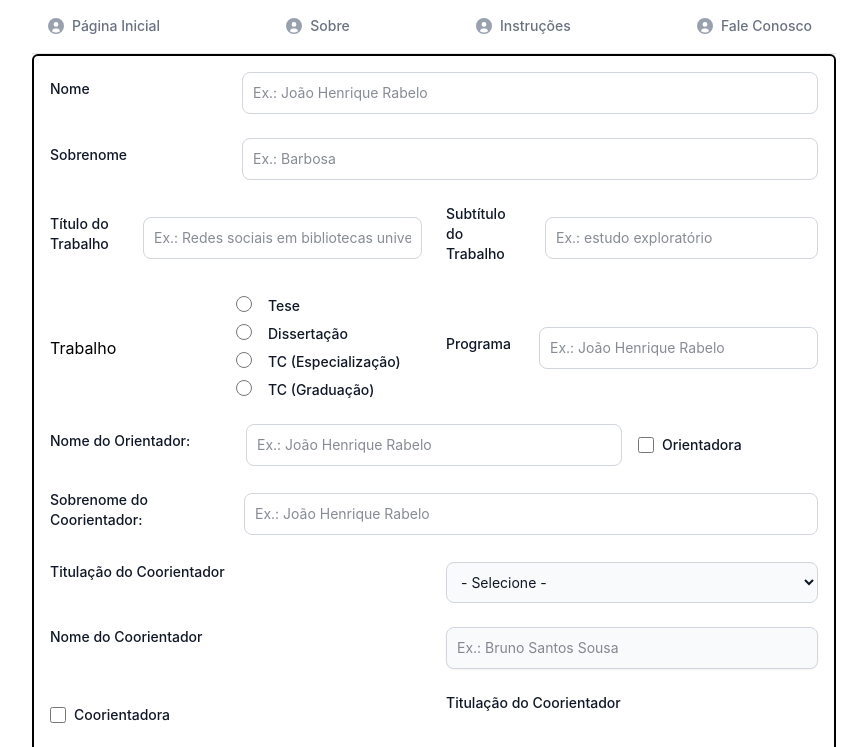
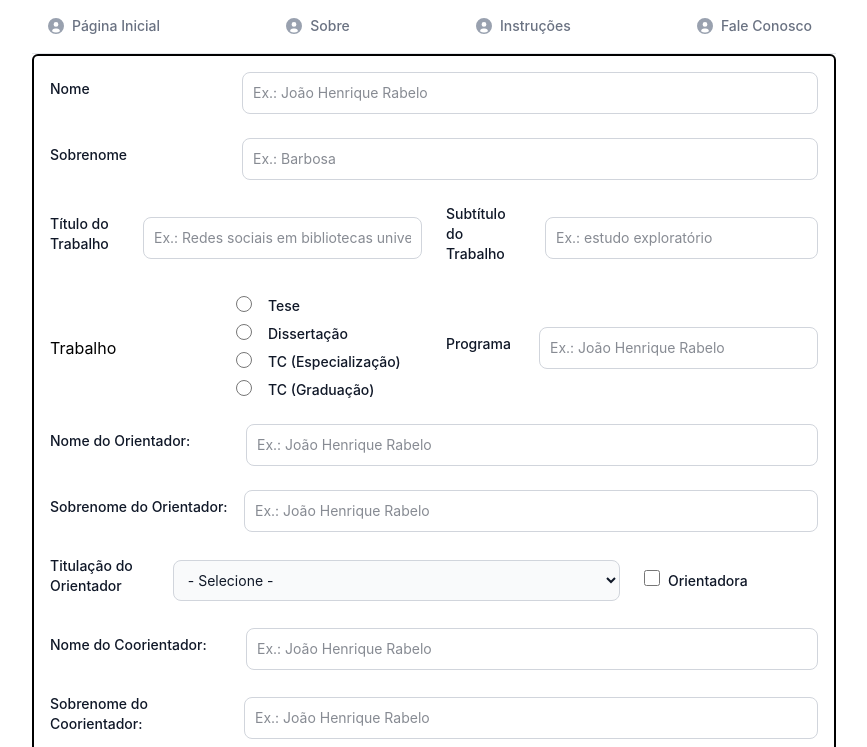
Before and after one commit to andreydedey/ficat, a React (Vite) app in the folder client/: page / in a window 1280 px wide. Shown: the top 747 px of the page, without its empty margins (206-1073 px from the left). Built offline with nearby package versions, Linux system fonts and the light colour scheme.

Commit message:
design of 'orientador' form

```diff
--- a/client/src/components/Home.tsx
+++ b/client/src/components/Home.tsx
@@ -174,14 +174,53 @@ export function Home() {
           <input
             type="text"
             id="name"
-            className="col-span-2 border border-gray-300 text-gray-900
+            className="col-span-3 border border-gray-300 text-gray-900
               text-sm rounded-lg outline-gray-300
               focus:outline-2 focus:outline-blue-500 w-full p-2.5"
             placeholder="Ex.: João Henrique Rabelo"
             required
           />
+        </div>
 
-          <div className="flex items-center">
+        <div className="grid grid-cols-4 items-center col-span-2 gap-2">
+          <label
+            htmlFor="name"
+            className="mb-2 text-sm font-medium text-gray-900"
+          >
+            Sobrenome do Orientador:
+          </label>
+          <input
+            type="text"
+            id="name"
+            className="col-span-3 border border-gray-300 text-gray-900
+              text-sm rounded-lg outline-gray-300
+              focus:outline-2 focus:outline-blue-500 w-full p-2.5"
+            placeholder="Ex.: João Henrique Rabelo"
+            required
+          />
+        </div>
+
+        <div className="grid grid-cols-4 items-center col-span-2 gap-6">
+          <div className="flex items-center col-span-3">
+            <label
+              htmlFor="countries"
+              className="block mb-2 text-sm font-medium text-gray-900"
+            >
+              Titulação do Orientador
+            </label>
+            <select
+              id="countries"
+              className="bg-gray-50 border border-gray-300 text-gray-900 text-sm rounded-lg
+            focus:ring-blue-500 focus:border-blue-500 block w-full p-2.5"
+            >
+              <option selected>- Selecione -</option>
+              <option value="graduado">Graduado</option>
+              <option value="especialista">Especialista</option>
+              <option value="mestre">Mestre</option>
+              <option value="doutor">Doutor</option>
+            </select>
+          </div>
+          <div>
             <input
               id="default-checkbox"
               type="checkbox"
@@ -196,6 +235,24 @@ export function Home() {
               Orientadora
             </label>
           </div>
+        </div>
+
+        <div className="grid grid-cols-4 items-center col-span-2 gap-4">
+          <label
+            htmlFor="name"
+            className="mb-2 text-sm font-medium text-gray-900"
+          >
+            Nome do Coorientador:
+          </label>
+          <input
+            type="text"
+            id="name"
+            className="col-span-3 border border-gray-300 text-gray-900
+              text-sm rounded-lg outline-gray-300
+              focus:outline-2 focus:outline-blue-500 w-full p-2.5"
+            placeholder="Ex.: João Henrique Rabelo"
+            required
+          />
         </div>
 
         <div className="grid grid-cols-4 items-center col-span-2 gap-2">
@@ -216,6 +273,8 @@ export function Home() {
           />
         </div>
 
+        <div className="grid grid-cols-4 items-center col-span-2 gap-6">
+          <div className="flex items-center col-span-3">
             <label
               htmlFor="countries"
               className="block mb-2 text-sm font-medium text-gray-900"
@@ -233,24 +292,8 @@ export function Home() {
               <option value="mestre">Mestre</option>
               <option value="doutor">Doutor</option>
             </select>
-
-        <label
-          htmlFor="name"
-          className="block mb-2 text-sm font-medium text-gray-900"
-        >
-          Nome do Coorientador
-        </label>
-        <input
-          type="text"
-          id="name"
-          className="shadow-xs bg-gray-50 border border-gray-300 text-gray-900
-            text-sm rounded-lg outline-gray-300
-            focus:outline-2 focus:outline-blue-500 block w-full p-2.5"
-          placeholder="Ex.: Bruno Santos Sousa"
-          required
-        />
-
-        <div className="flex items-center mt-3">
+          </div>
+          <div>
             <input
               id="default-checkbox"
               type="checkbox"
@@ -265,24 +308,7 @@ export function Home() {
               Coorientadora
             </label>
           </div>
-
-        <label
-          htmlFor="countries"
-          className="block mb-2 text-sm font-medium text-gray-900"
-        >
-          Titulação do Coorientador
-        </label>
-        <select
-          id="countries"
-          className="bg-gray-50 border border-gray-300 text-gray-900 text-sm rounded-lg
-          focus:ring-blue-500 focus:border-blue-500 block w-full p-2.5"
-        >
-          <option selected>- Selecione -</option>
-          <option value="graduado">Graduado</option>
-          <option value="especialista">Especialista</option>
-          <option value="mestre">Mestre</option>
-          <option value="doutor">Doutor</option>
-        </select>
+        </div>
 
         <label
           htmlFor="year"
```
Lines whose indentation alone changed are shown as unchanged.
